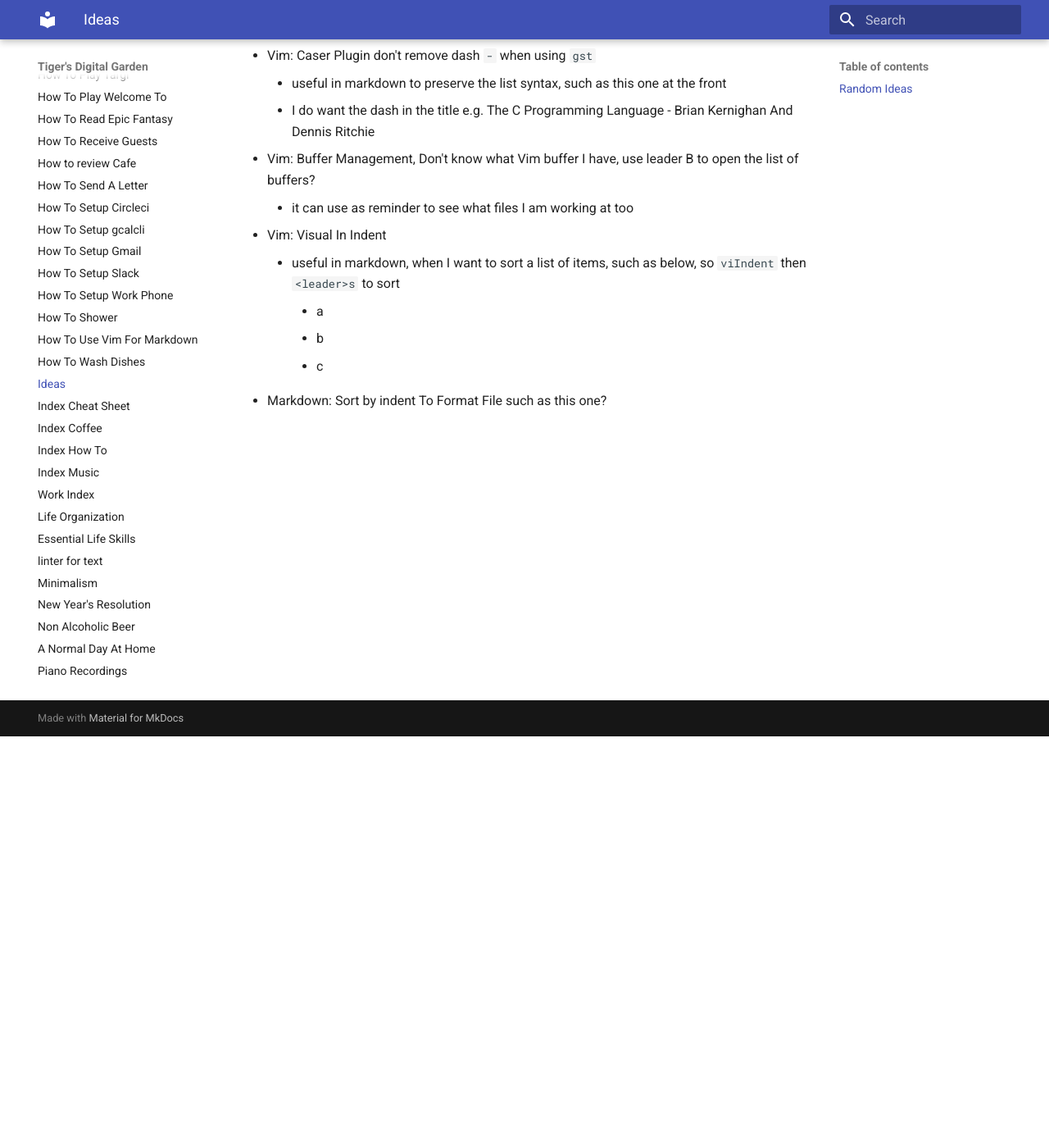
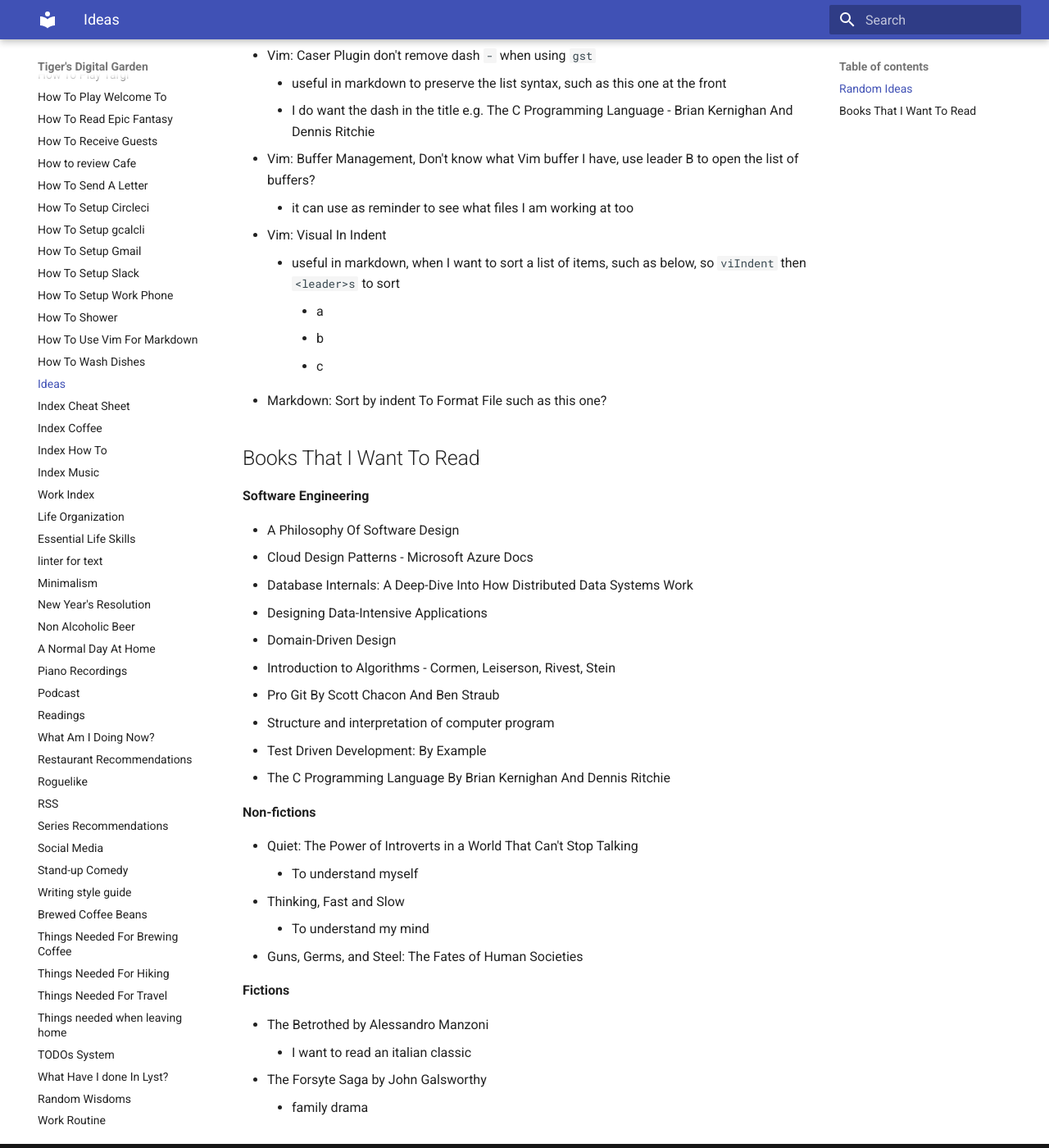
Before and after one commit to ynotstartups/notes, an MkDocs documentation site: the page built from notes/ideas.md, in a window 1280 px wide and 1400 px high, scrolled down 502 px. Shown: the whole window at 82% size. Built offline with MkDocs 1.6.1 and Material for MkDocs 9.7.7, drawn with Linux system fonts in a browser that asks for light colours.

Commit message:
add books that I want to read

```diff
--- a/notes/ideas.md
+++ b/notes/ideas.md
@@ -22,3 +22,33 @@
     - b
     - c
 - Markdown: Sort by indent To Format File such as this one?
+
+## Books That I Want To Read
+
+**Software Engineering**
+
+- A Philosophy Of Software Design
+- Cloud Design Patterns - Microsoft Azure Docs
+- Database Internals: A Deep-Dive Into How Distributed Data Systems Work
+- Designing Data-Intensive Applications
+- Domain-Driven Design
+- Introduction to Algorithms - Cormen, Leiserson, Rivest, Stein
+- Pro Git By Scott Chacon And Ben Straub
+- Structure and interpretation of computer program
+- Test Driven Development: By Example
+- The C Programming Language By Brian Kernighan And Dennis Ritchie
+
+**Non-fictions**
+
+- Quiet: The Power of Introverts in a World That Can't Stop Talking
+  - To understand myself
+- Thinking, Fast and Slow
+  - To understand my mind
+- Guns, Germs, and Steel: The Fates of Human Societies
+
+**Fictions**
+
+- The Betrothed by Alessandro Manzoni
+  - I want to read an italian classic
+- The Forsyte Saga by John Galsworthy
+  - family drama
```
